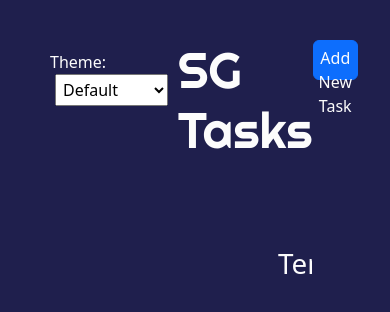
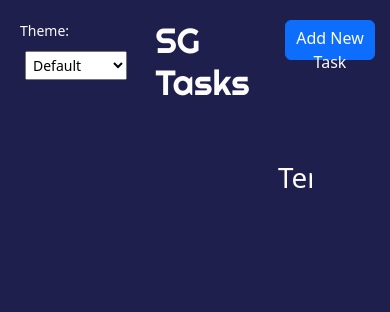
Before and after one commit to SoulPlayerZ/sg-tasks, a React (Create React App) app: page / in a window 390 px wide. Shown: the top 312 px of the page. Built offline with nearby package versions, Linux system fonts and the light colour scheme.

Commit message:
feat: Implement Responsivity in Header

```diff
--- a/src/css/header.css
+++ b/src/css/header.css
@@ -45,3 +45,42 @@
 input {
   margin: 10px;
 }
+
+@media screen and (max-width: 640px) {
+  header {
+    display: flex;
+    justify-content: space-between;
+    padding: 10px;
+  }
+
+  .logo {
+    margin-right: 10px;
+  }
+
+  header .btn {
+    margin: 10px 5px 0 0;
+  }
+
+  header select {
+    margin-top: 10px;
+  }
+}
+
+
+@media screen and (max-width: 640px) {
+  header {
+    display: flex;
+    justify-content: space-between;
+    padding: 10px;
+    font-size: 14px;
+  }
+
+  .logo {
+    font-size: 35px;
+    margin-top: 10px;
+  }
+
+  header .btn {
+    padding: 5px 2px 5px 2px;
+  }
+}
```
Also changed, not shown: src/components/Header.jsx (indentation only).
